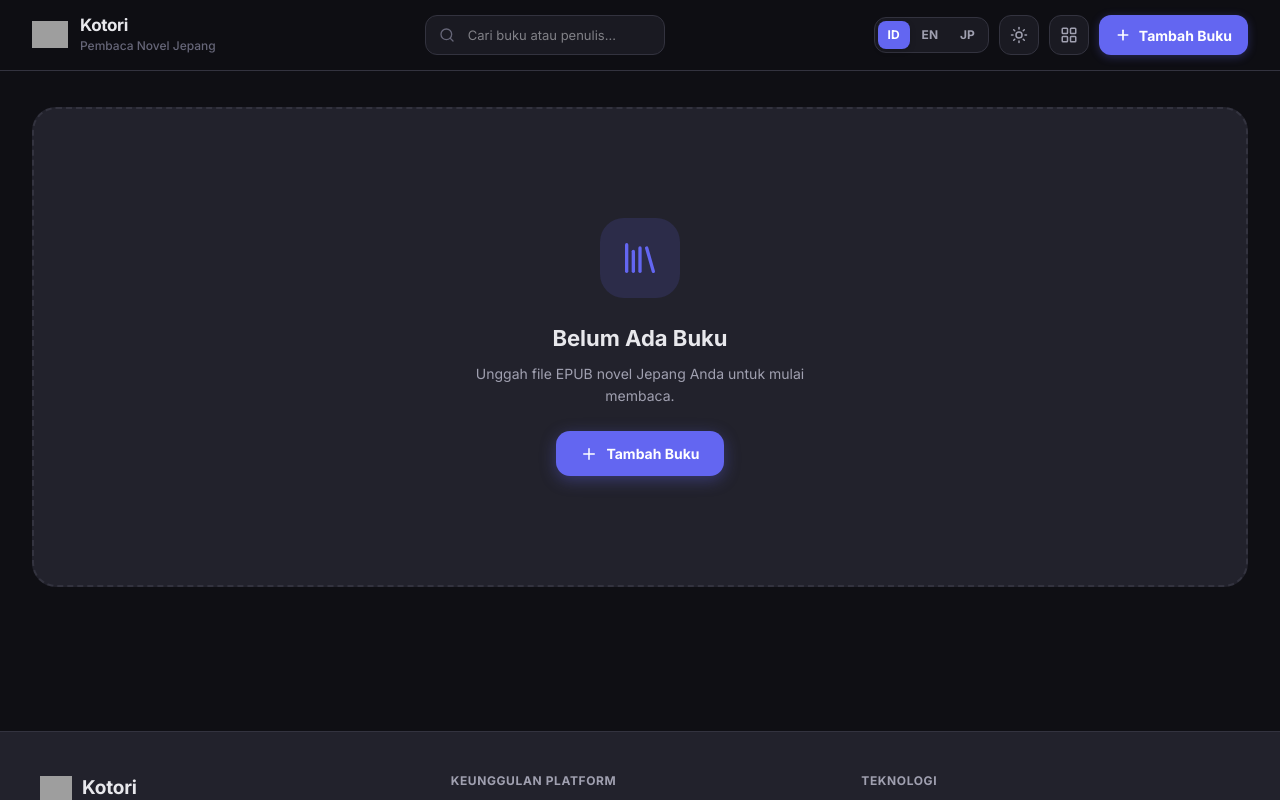
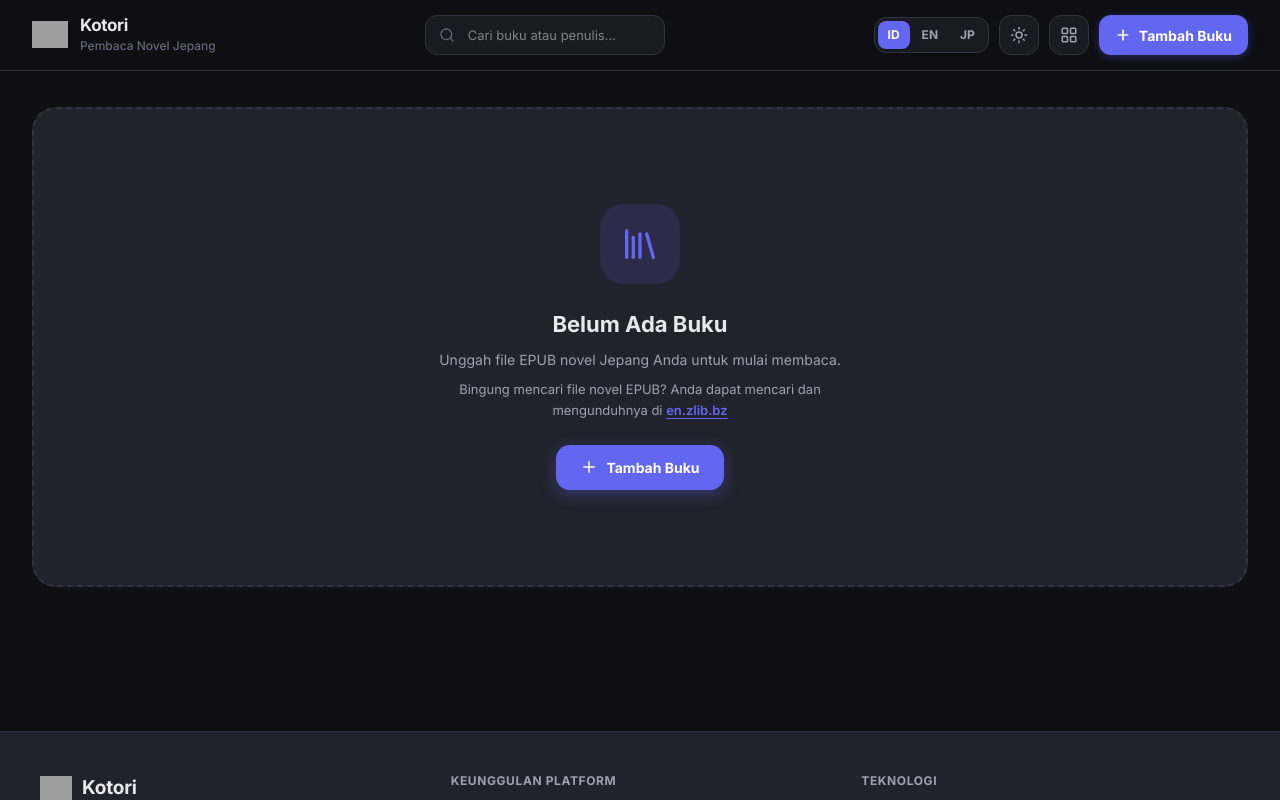
Before and after one commit to kaisaaru/kotori, a Next.js app: page / in a window 1280 px wide. Shown: the top 800 px of the page. Built offline with nearby package versions, Linux system fonts and the light colour scheme; grey boxes are pictures that could not be loaded.

Commit message:
feat(library): add clickable zlibrary search links and replace emoji with Sparkles icon

```diff
--- a/src/app/page.tsx
+++ b/src/app/page.tsx
@@ -21,6 +21,7 @@ import {
   AlertTriangle,
   RotateCcw,
   LayoutGrid,
+  Sparkles,
 } from "lucide-react";
 import { parseEpub } from "@/services/epub-parser";
 import {
@@ -46,6 +47,8 @@ const TRANSLATIONS = {
     libraryTitle: "Perpustakaan Buku",
     noBooksYet: "Belum Ada Buku",
     noBooksDesc: "Unggah file EPUB novel Jepang Anda untuk mulai membaca.",
+    noBooksHintEmpty: "Bingung mencari file novel EPUB? Anda dapat mencari dan mengunduhnya di ",
+    noBooksHintList: "Cari EPUB lainnya di ",
     readNow: "Baca Sekarang",
     continueReading: "Lanjutkan Membaca",
     deleteConfirmTitle: "Hapus Novel",
@@ -83,6 +86,8 @@ const TRANSLATIONS = {
     libraryTitle: "Book Library",
     noBooksYet: "No Books Found",
     noBooksDesc: "Upload your Japanese novel EPUB file to start reading.",
+    noBooksHintEmpty: "Confused about finding EPUB novel files? You can search and download them on ",
+    noBooksHintList: "Search for more EPUBs on ",
     readNow: "Read Now",
     continueReading: "Continue Reading",
     deleteConfirmTitle: "Delete Novel",
@@ -120,6 +125,8 @@ const TRANSLATIONS = {
     libraryTitle: "ライブラリ",
     noBooksYet: "本がありません",
     noBooksDesc: "EPUBファイルをアップロードして読書を開始しましょう。",
+    noBooksHintEmpty: "EPUB小説ファイルをお探しですか？ 以下のサイトで検索・ダウンロードできます： ",
+    noBooksHintList: "他のEPUBを探す： ",
     readNow: "読む",
     continueReading: "続きを読む",
     deleteConfirmTitle: "小説を削除",
@@ -1380,8 +1387,25 @@ export default function HomePage() {
             <h2 style={{ fontSize: "22px", fontWeight: 800, marginBottom: "8px" }}>
               {t.noBooksYet}
             </h2>
-            <p style={{ fontSize: "14px", color: "var(--kb-text-secondary)", maxWidth: "400px", lineHeight: 1.6, marginBottom: "24px" }}>
+            <p style={{ fontSize: "14px", color: "var(--kb-text-secondary)", maxWidth: "420px", lineHeight: 1.6, marginBottom: "8px" }}>
               {t.noBooksDesc}
+            </p>
+            <p style={{ fontSize: "13px", color: "var(--kb-text-secondary)", maxWidth: "440px", lineHeight: 1.6, marginBottom: "24px" }}>
+              <span>{t.noBooksHintEmpty}</span>
+              <a
+                href="https://en.zlib.bz"
+                target="_blank"
+                rel="noopener noreferrer"
+                onClick={(e) => e.stopPropagation()}
+                style={{
+                  color: "var(--kb-primary)",
+                  fontWeight: 600,
+                  textDecoration: "underline",
+                  textUnderlineOffset: "3px",
+                }}
+              >
+                en.zlib.bz
+              </a>
             </p>
             <button
               style={{
@@ -1419,8 +1443,24 @@ export default function HomePage() {
                 <h2 style={{ fontSize: "20px", fontWeight: 800, letterSpacing: "-0.01em" }}>
                   {searchQuery ? (language === "ID" ? "Hasil Pencarian" : language === "JP" ? "検索結果" : "Search Results") : t.libraryTitle}
                 </h2>
-                <p style={{ fontSize: "13px", fontWeight: 500, color: "var(--kb-text-muted)", marginTop: "2px" }}>
-                  {filteredBooks.length} {language === "ID" ? "novel tersedia" : language === "JP" ? "冊の小説" : filteredBooks.length === 1 ? "novel available" : "novels available"}
+                <p style={{ fontSize: "13px", fontWeight: 500, color: "var(--kb-text-muted)", marginTop: "2px", display: "flex", alignItems: "center", flexWrap: "wrap", gap: "5px" }}>
+                  <span>{filteredBooks.length} {language === "ID" ? "novel tersedia" : language === "JP" ? "冊の小説" : filteredBooks.length === 1 ? "novel available" : "novels available"}</span>
+                  <span style={{ margin: "0 4px", opacity: 0.4 }}>•</span>
+                  <Sparkles style={{ width: "13px", height: "13px", color: "var(--kb-primary)", display: "inline-block" }} />
+                  <span style={{ color: "var(--kb-text-secondary)", fontWeight: 400 }}>{t.noBooksHintList}</span>
+                  <a
+                    href="https://en.zlib.bz"
+                    target="_blank"
+                    rel="noopener noreferrer"
+                    style={{
+                      color: "var(--kb-primary)",
+                      fontWeight: 600,
+                      textDecoration: "underline",
+                      textUnderlineOffset: "3px",
+                    }}
+                  >
+                    en.zlib.bz
+                  </a>
                 </p>
               </div>
             </div>
```
